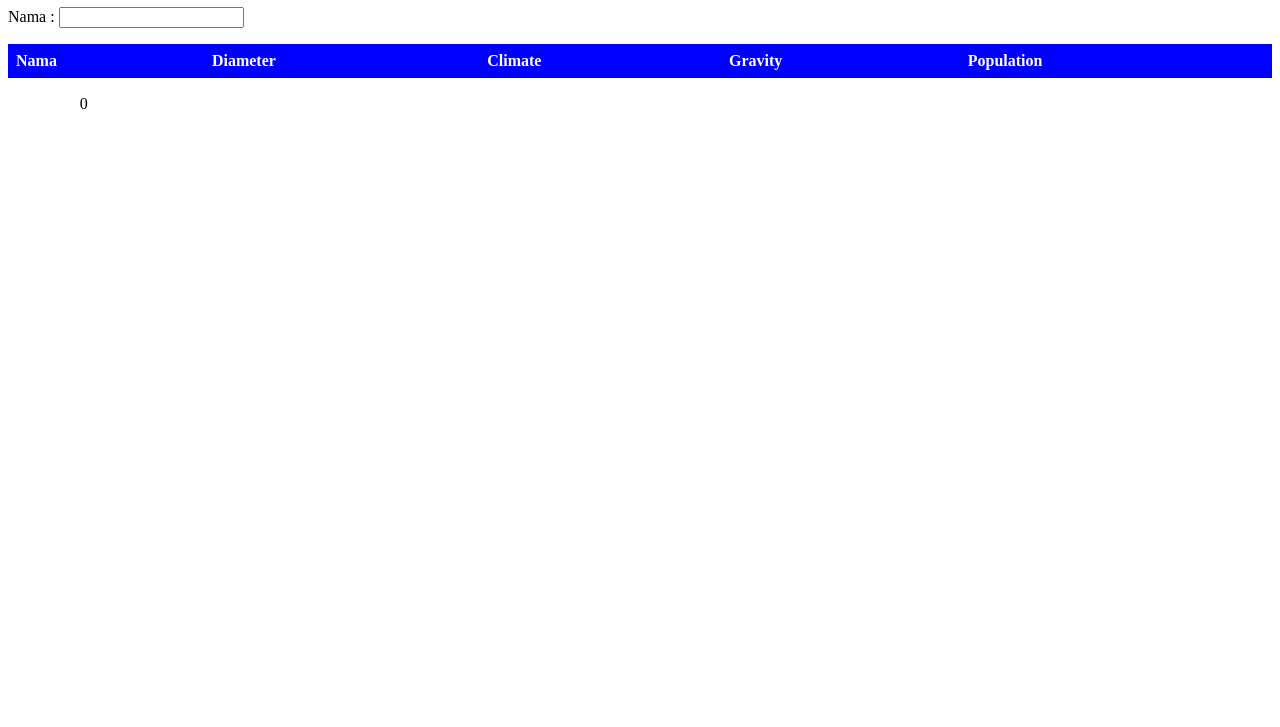
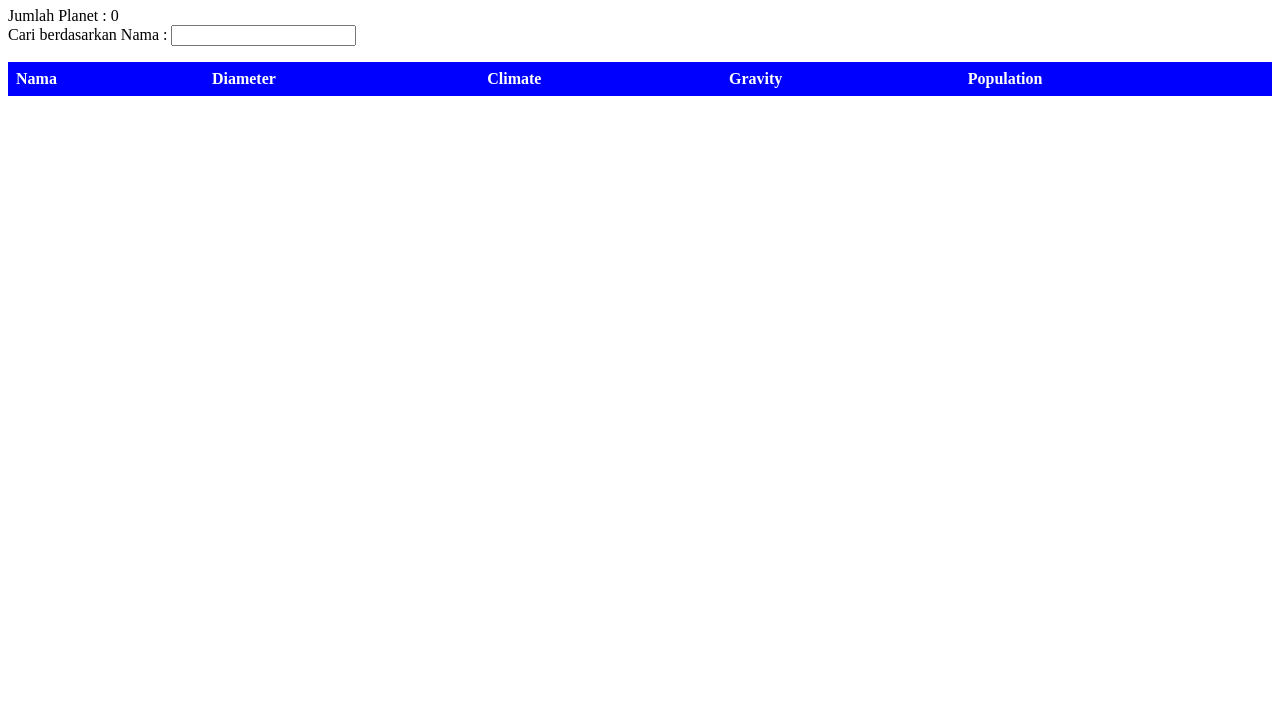
Before and after one commit to arifinreinaldo/Exercise3, a plain HTML site: page index.html in a window 1280 px wide. Shown: the part 73-800 px from the top of the page. Drawn offline with Linux system fonts and the light colour scheme; no server answers.

Commit message:
Rubah posisi count table dan filter

```diff
--- a/index.html
+++ b/index.html
@@ -10,8 +10,9 @@
     </head>
 <body>
     <h1>Table Planet</h1>
-
-    Nama : <input type="text" name="" id="filterNama">
+    Jumlah Planet : <span id="count">0</span>
+    <br>
+    Cari berdasarkan Nama : <input type="text" name="" id="filterNama">
     <table id="tablePlanet">
         <thead>
             <tr>
@@ -33,7 +34,6 @@
         </tbody>
     </table>
     <button id="prevButt" onclick="prevClick()">Previous</button>
-    <span id="count">0</span>
     <button id="nextButt" onclick="nextClick()">Next</button>
     <script>
         var results,next,prev,url;
```
